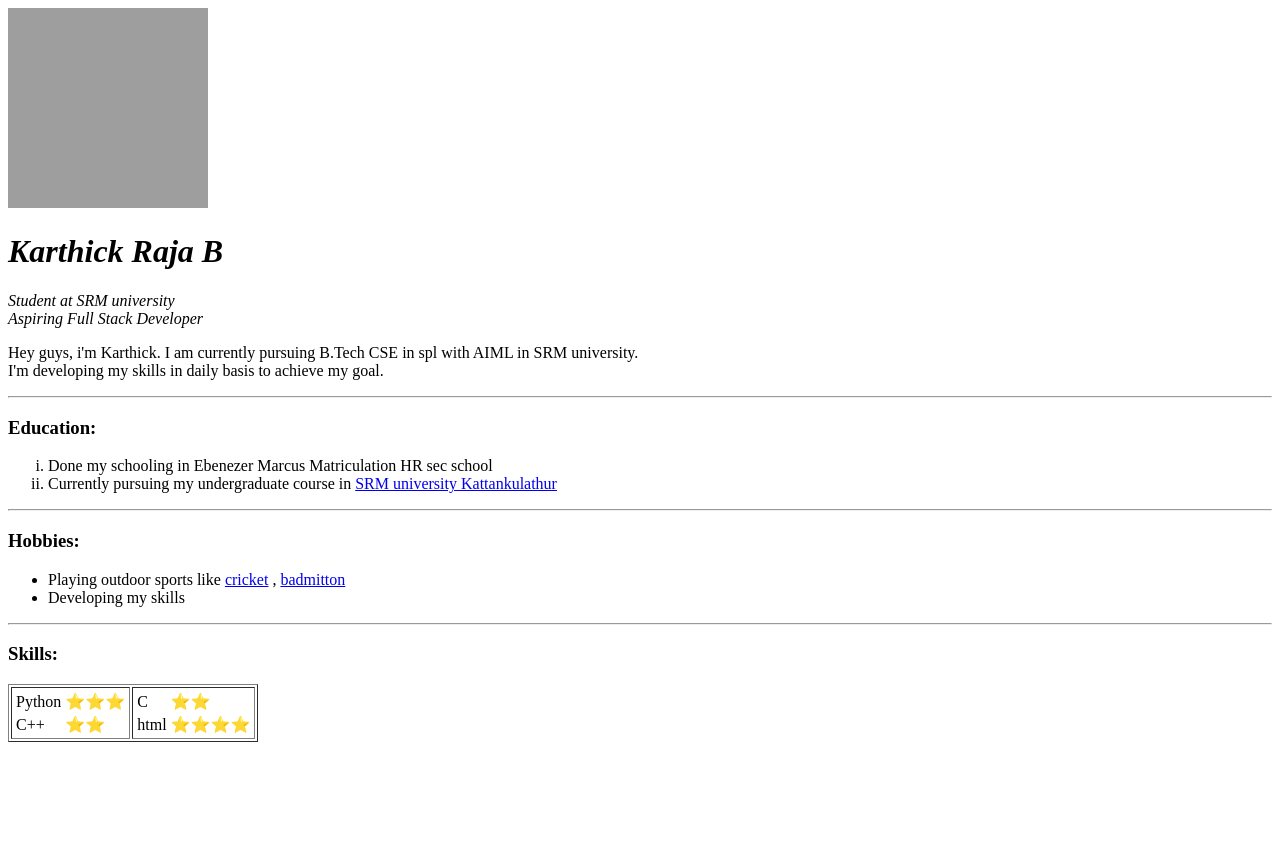
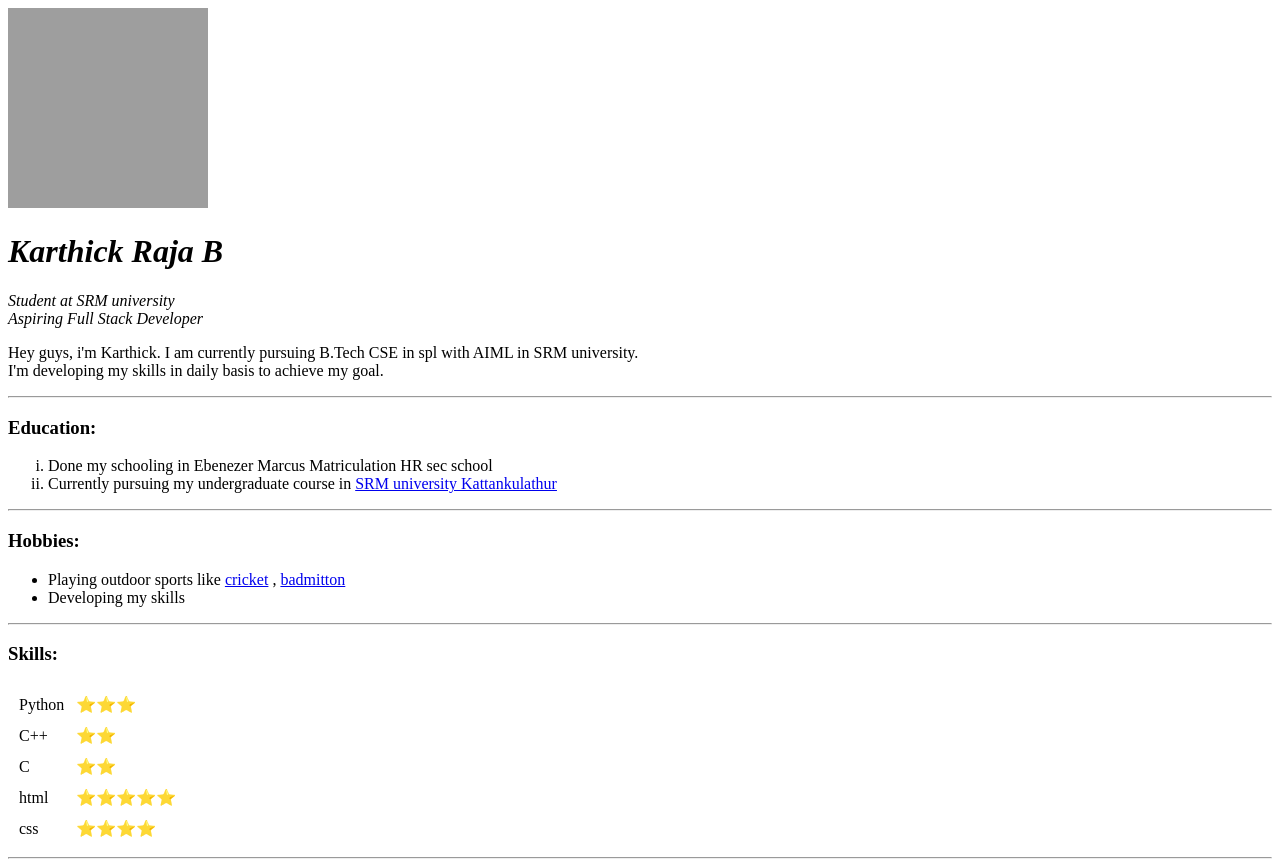
Before and after one commit to krb647/webdev, a plain HTML site: page cv in html/index.html in a window 1280 px wide. Before the commit the page ends 800 px from the top, so only its background shows below. Drawn offline with Linux system fonts and the light colour scheme; grey boxes are pictures that could not be loaded.

Commit message:
updated the skill table

```diff
--- a/cv in html/index.html
+++ b/cv in html/index.html
@@ -31,11 +31,8 @@
     </ul>
     <hr>
     <h3>Skills:</h3>
-    <table border="1">
+    <table cellspacing="10">
     <tbody>
-        <tr>
-          <td>
-            <table>
       <tr>
         <td>Python</td>
         <td>⭐⭐⭐</td>
@@ -44,22 +41,20 @@
         <td>C++</td>
         <td>⭐⭐</td>
       </tr>
-            </table>
-          </td>
-          <td>
-            <table>
       <tr>
         <td>C</td>
         <td>⭐⭐</td>
       </tr>
       <tr>
         <td>html</td>
+        <td>⭐⭐⭐⭐⭐</td>
+      </tr>
+      <tr>
+        <td>css</td>
         <td>⭐⭐⭐⭐</td>
-            </tr>
-          </table>
-          </td>
       </tr>
     </tbody>
   </table>
+    <hr>
   </body>
 </html>
```
Lines whose indentation alone changed are shown as unchanged.
